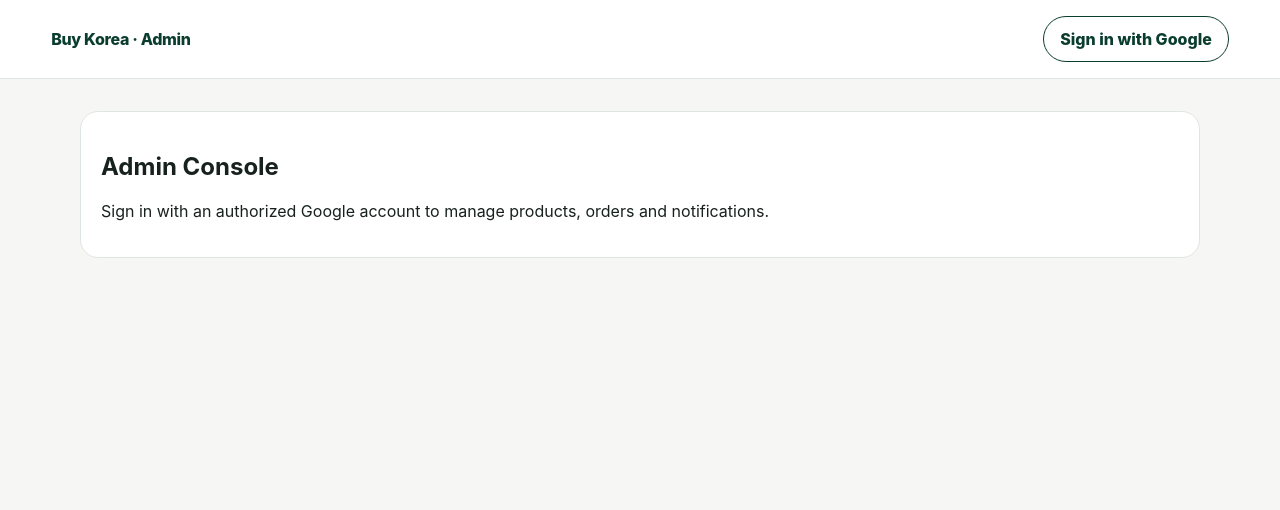
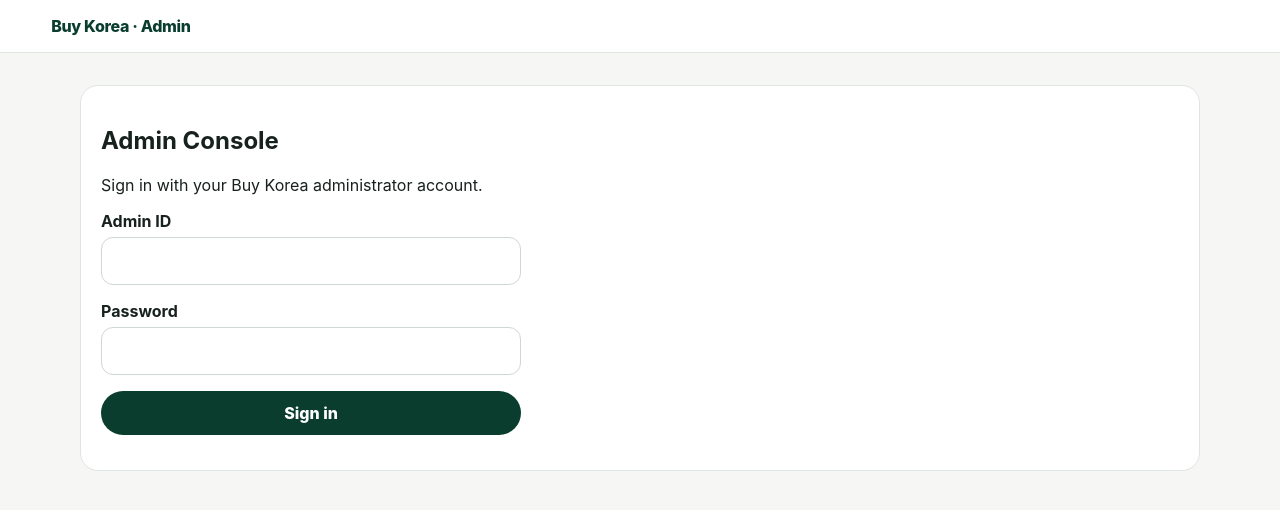
Before and after one commit to buy-korea/buy-korea.github.io, a plain HTML site: page admin/index.html in a window 1280 px wide. Drawn offline with Linux system fonts and the light colour scheme; no server answers.

Commit message:
Use dedicated admin ID and password form

```diff
--- a/admin/index.html
+++ b/admin/index.html
@@ -13,7 +13,6 @@
     <a class="brand" href="/">Buy Korea · Admin</a>
     <div class="auth-actions">
       <span id="admin-user" class="muted"></span>
-      <button id="admin-login" class="button secondary">Sign in with Google</button>
       <button id="admin-logout" class="button secondary hidden">Sign out</button>
     </div>
   </header>
@@ -21,7 +20,16 @@
   <main class="page-shell">
     <section id="access-panel" class="panel">
       <h1>Admin Console</h1>
-      <p>Sign in with an authorized Google account to manage products, orders and notifications.</p>
+      <p>Sign in with your Buy Korea administrator account.</p>
+      <form id="admin-login-form" class="form-grid" style="max-width:420px">
+        <label>Admin ID
+          <input id="admin-id" required autocomplete="username" />
+        </label>
+        <label>Password
+          <input id="admin-password" required type="password" autocomplete="current-password" />
+        </label>
+        <button class="button" type="submit">Sign in</button>
+      </form>
       <p id="access-message" class="muted"></p>
     </section>
 
@@ -37,7 +45,7 @@
               <input id="product-slug" required pattern="[a-z0-9-]+" placeholder="product-name" />
             </label>
             <label>Price
-              <input id="product-price" required type="number" min="0.01" step="0.01" placeholder="4.95" />
+              <input id="product-price" required type="number" min="0.01" step="0.01" placeholder="24.99" />
             </label>
             <label>Currency
               <select id="product-currency">
```
